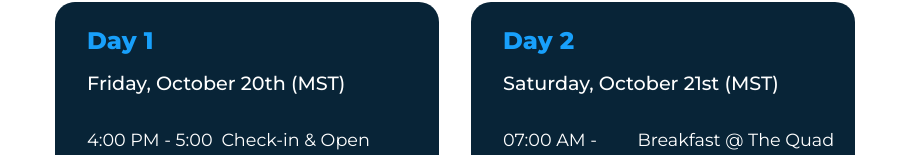
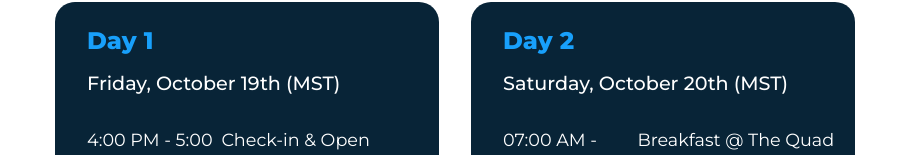
Before and after one commit to narah10/Hack-BYUI, a React (Create React App) app: page /Agenda in a window 1280 px wide. Shown: the part 207-362 px from the top of the page, without its empty margins (185-1094 px from the left). Built offline with nearby package versions, Linux system fonts and the light colour scheme.

Commit message:
agenda upates

```diff
--- a/src/components/homepage/agenda.js
+++ b/src/components/homepage/agenda.js
@@ -13,7 +13,7 @@ function Agenda() {
           <div className={agenda.title}>
             {/* Friday */}
             <h4>Day 1</h4>
-            <p>Friday, October 20th (MST)</p>
+            <p>Friday, October 19th (MST)</p>
           </div>
           <div className={agenda.schedule}>
             <div class={agenda.split}>
@@ -63,7 +63,7 @@ function Agenda() {
         <div className={agenda.day2}>
           <div className={agenda.title}>
             <h4>Day 2</h4>
-            <p>Saturday, October 21st (MST)</p>
+            <p>Saturday, October 20th (MST)</p>
           </div>
           <div className={agenda.schedule}>
             <div class={agenda.split}>
```
